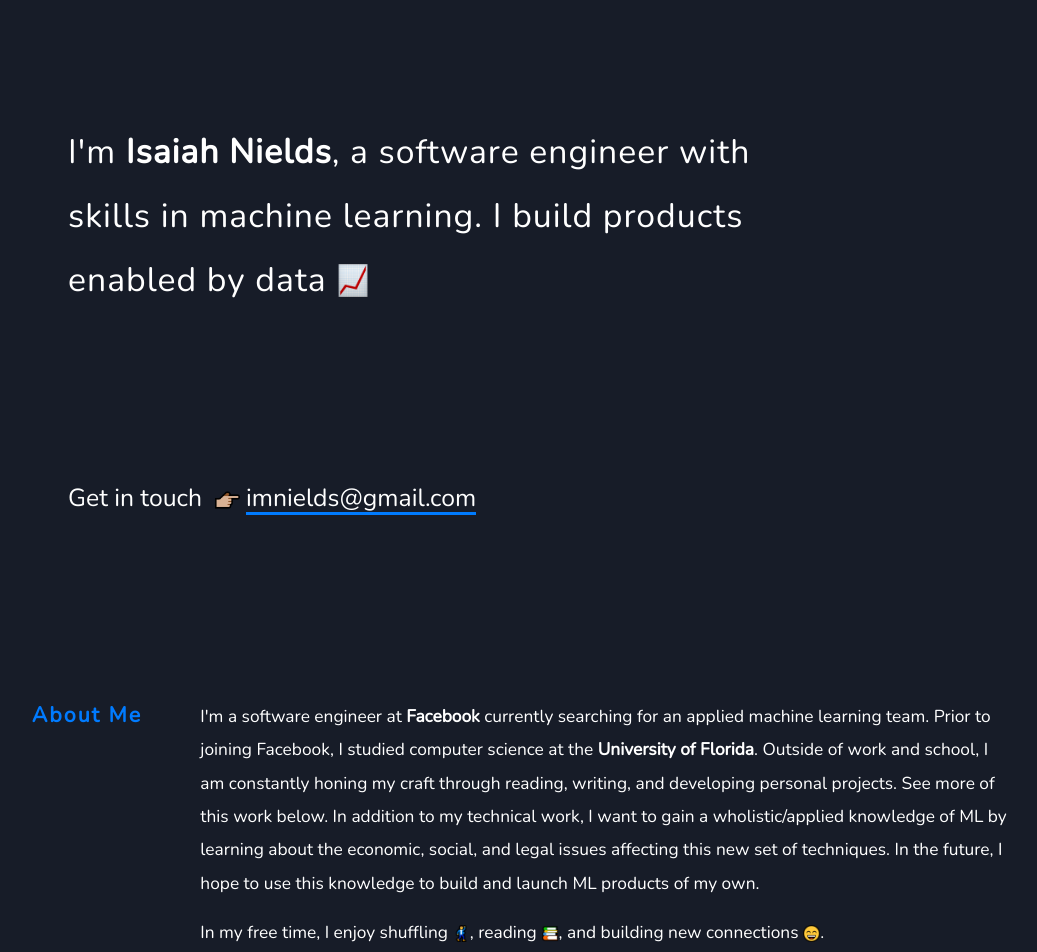
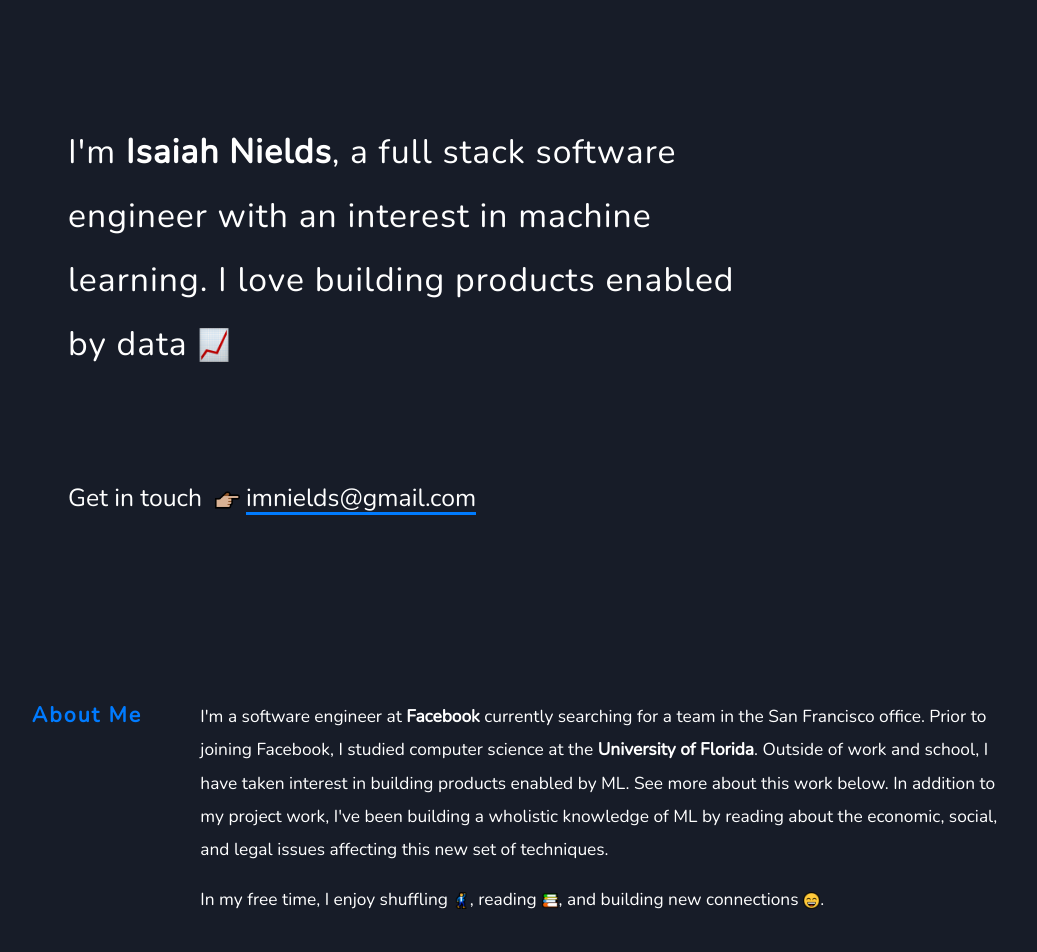
Before and after one commit to znields/znields.com, a React (Create React App) app: page / in a window 1280 px wide. Shown: the part 200-1152 px from the top of the page, without its empty margins (60-1097 px from the left). Built offline with nearby package versions, Linux system fonts and the light colour scheme.

Commit message:
Updated description

```diff
--- a/src/containers/Body.jsx
+++ b/src/containers/Body.jsx
@@ -28,9 +28,8 @@ function Body() {
         <p>
           {"I'm a software engineer at "}
           <SmallLink href="https://www.facebook.com">Facebook</SmallLink>
-          {" currently searching for an applied machine learning team. Prior to joining Facebook, I studied computer science at the "} <SmallLink href="https://ufl.edu">University of Florida</SmallLink>. {" Outside of work and school, I am constantly honing my craft through reading, writing, and developing personal projects. "}
-          {'See more of this work below. In addition to my technical work, I want to gain a wholistic/applied knowledge of ML by learning about the economic, social, and legal issues affecting this new set of techniques. In the future, I hope to use this knowledge to build and launch ML products of my own.'}
-          {""}
+          {" currently searching for a team in the San Francisco office. Prior to joining Facebook, I studied computer science at the "} <SmallLink href="https://ufl.edu">University of Florida</SmallLink>. {" Outside of work and school, I have taken interest in building products enabled by ML. "}
+          {"See more about this work below. In addition to my project work, I've been building a wholistic knowledge of ML by reading about the economic, social, and legal issues affecting this new set of techniques."}
         </p>
         <p>
           {"In my free time, I enjoy shuffling "}
--- a/src/containers/Header.jsx
+++ b/src/containers/Header.jsx
@@ -165,9 +165,9 @@ class Header extends Component {
           <div style={style.introduction} className="l">
             {"I'm "}
             <b>Isaiah Nields</b>
-            , a software engineer with skills in machine learning.
+            , a full stack software engineer with an interest in machine learning.
             {" I "}
-            build products enabled by data&nbsp;
+            love building products enabled by data&nbsp;
             <Emoji
               src={data}
               className="l"
```
